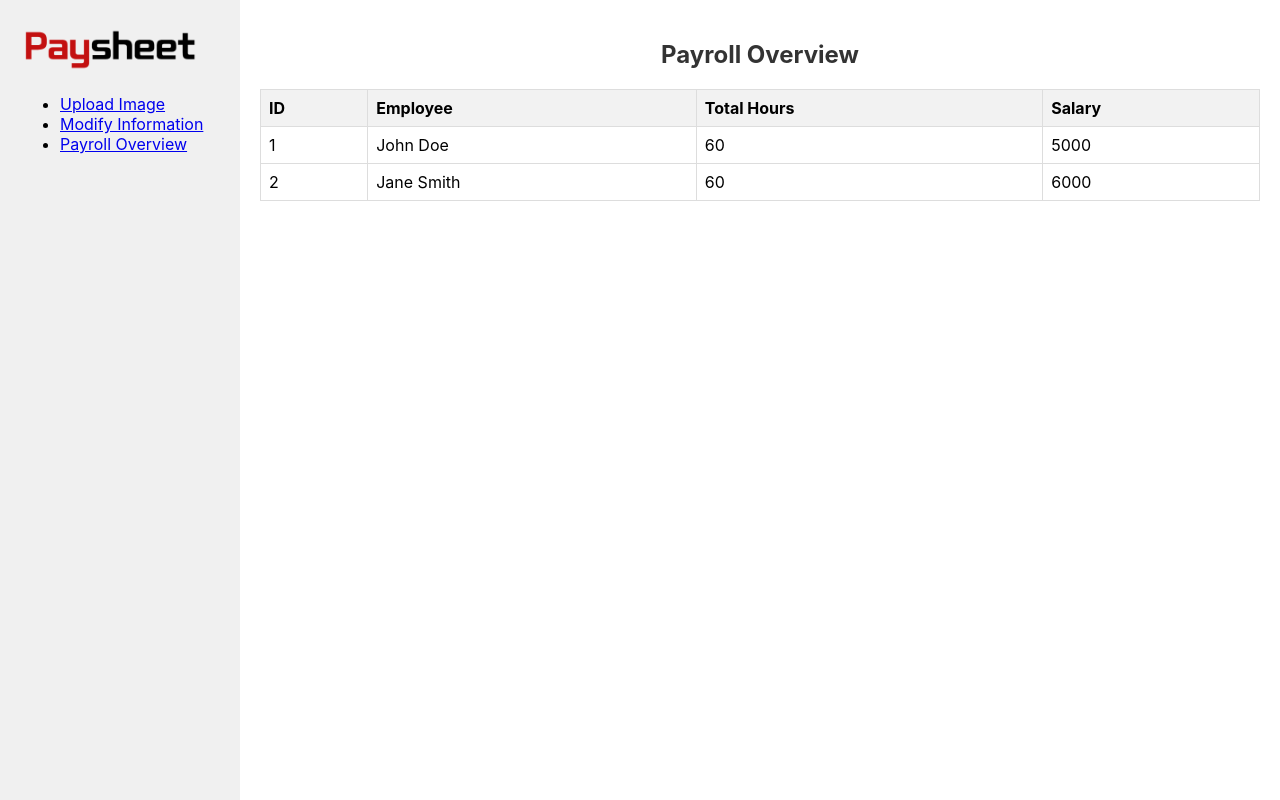
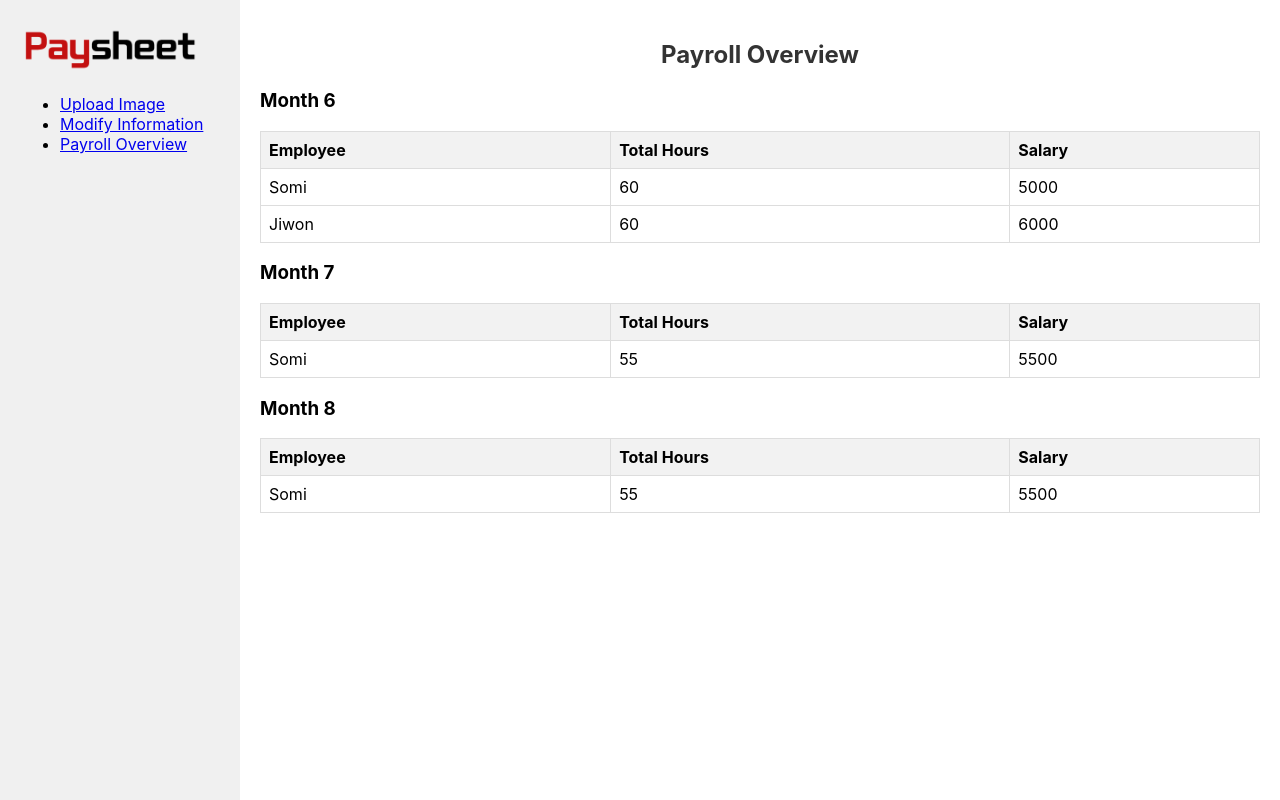
Before and after one commit to IrvineTechHub/Paysheet_Front, a React (Create React App) app: page /paysheet in a window 1280 px wide. Built offline with nearby package versions, Linux system fonts and the light colour scheme.

Commit message:
[ADD] payroll overview 월별 구분 추가

```diff
--- a/src/jsx/ModifyInfo.jsx
+++ b/src/jsx/ModifyInfo.jsx
@@ -8,15 +8,15 @@ const ModifyInfo = () => {
 
   const initialData = [
     { date: '6/23/2023', day: 'Thursday', timeIn: '09:00', timeOut: '11:00', timeIn2: '13:00', timeOut2: '18:00' },
-    { date: '7/23/2023', day: 'Friday', timeIn: '10:00', timeOut: '11:00', timeIn2: '14:00', timeOut2: '19:00' },
-    { date: '8/23/2023', day: 'Saturday', timeIn: '10:30', timeOut: '11:45', timeIn2: '13:30', timeOut2: '19:00' },
+    { date: '6/24/2023', day: 'Friday', timeIn: '10:00', timeOut: '11:00', timeIn2: '14:00', timeOut2: '19:00' },
+    { date: '6/25/2023', day: 'Saturday', timeIn: '10:30', timeOut: '11:45', timeIn2: '13:30', timeOut2: '19:00' },
   ];
 
   const [data, setData] = useState(initialData);
   const [isEditing, setIsEditing] = useState(false);
   const [editableData, setEditableData] = useState(null);
-  const [ratePerHour, setRatePerHour] = useState(''); // State for rate per hour
-  const [overtimePay, setOvertimePay] = useState(''); // State for overtime pay
+  const [ratePerHour, setRatePerHour] = useState(''); // rate per hour
+  const [overtimePay, setOvertimePay] = useState(''); // overtime pay
 
   const handleEditTable = (item) => {
     setIsEditing(true);
--- a/src/jsx/Paysheet.jsx
+++ b/src/jsx/Paysheet.jsx
@@ -4,26 +4,40 @@ import '../css/Paysheet.css';
 function Paysheet() {
   // 가상의 데이터
   const paysheetData = [
-    { id: 1, employee: 'John Doe', totalHours : 60, salary: 5000 },
-    { id: 2, employee: 'Jane Smith', totalHours : 60, salary: 6000 }
+    { month: 6, employee: 'Somi', totalHours: 60, salary: 5000 },
+    { month: 6, employee: 'Jiwon', totalHours: 60, salary: 6000 },
+    { month: 7, employee: 'Somi', totalHours: 55, salary: 5500 },
+    { month: 8, employee: 'Somi', totalHours: 55, salary: 5500 },
+    // 데이터 추가해서 테스트
   ];
+
+  // 월별로 자동분류
+  const groupedData = paysheetData.reduce((acc, item) => {
+    const month = item.month;
+    if (!acc[month]) {
+      acc[month] = [];
+    }
+    acc[month].push(item);
+    return acc;
+  }, {});
 
   return (
     <div>
       <h2>Payroll Overview</h2>
+      {Object.keys(groupedData).map((month) => (
+        <div key={month}>
+          <h3>Month {month}</h3>
           <table>
             <thead>
               <tr>
-            <th>ID</th>
                 <th>Employee</th>
                 <th>Total Hours</th>
                 <th>Salary</th>
               </tr>
             </thead>
             <tbody>
-          {paysheetData.map((item) => (
-            <tr key={item.id}>
-              <td>{item.id}</td>
+              {groupedData[month].map((item, index) => (
+                <tr key={index}>
                   <td>{item.employee}</td>
                   <td>{item.totalHours}</td>
                   <td>{item.salary}</td>
@@ -32,6 +46,8 @@ function Paysheet() {
             </tbody>
           </table>
         </div>
+      ))}
+    </div>
   );
 }
 
```
Lines whose indentation alone changed are shown as unchanged.
